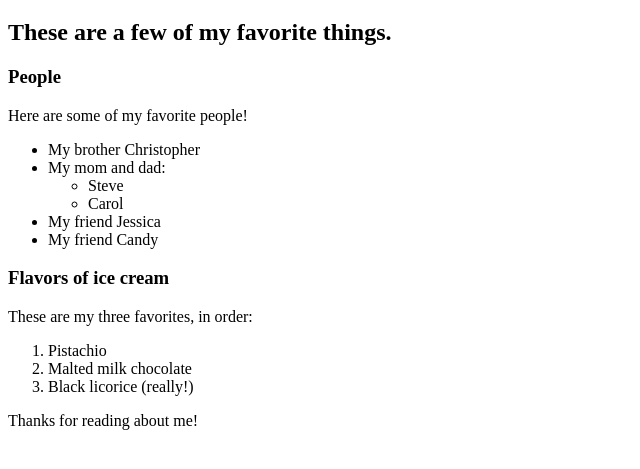
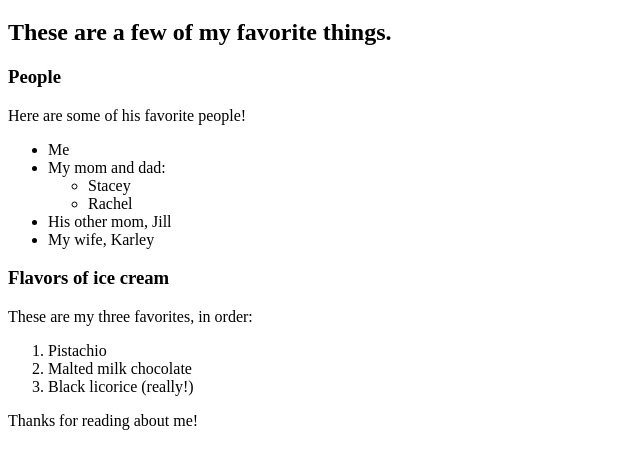
Before and after one commit to jamaier/pet-webpage, a plain HTML site: page index.html in a window 1280 px wide. Shown: the part 61-530 px from the top of the page, without its empty margins (0-640 px from the left). Drawn offline with Linux system fonts and the light colour scheme.

Commit message:
Add Index.html.

```diff
--- a/index.html
+++ b/index.html
@@ -1,24 +1,24 @@
 <!DOCTYPE html>
 <html lang="en-US">
 <head>
-  <title>Michael's favorite things</title>
+  <title>Bob's favorite things</title>
 </head>
 <body>
   <h1>My favorite things</h1>
   <h2>These are a few of my favorite things.</h2>
 
   <h3>People</h3>
-  <p>Here are some of my favorite people!</p>
+  <p>Here are some of his favorite people!</p>
   <ul>
-    <li>My brother Christopher</li>
+    <li>Me</li>
     <li>My mom and dad:
       <ul>
-        <li>Steve</li>
-        <li>Carol</li>
+        <li>Stacey</li>
+        <li>Rachel</li>
       </ul>
     </li>
-    <li>My friend Jessica</li>
-    <li>My friend Candy</li>
+    <li>His other mom, Jill</li>
+    <li>My wife, Karley</li>
   </ul>
 
   <h3>Flavors of ice cream</h3>
```
